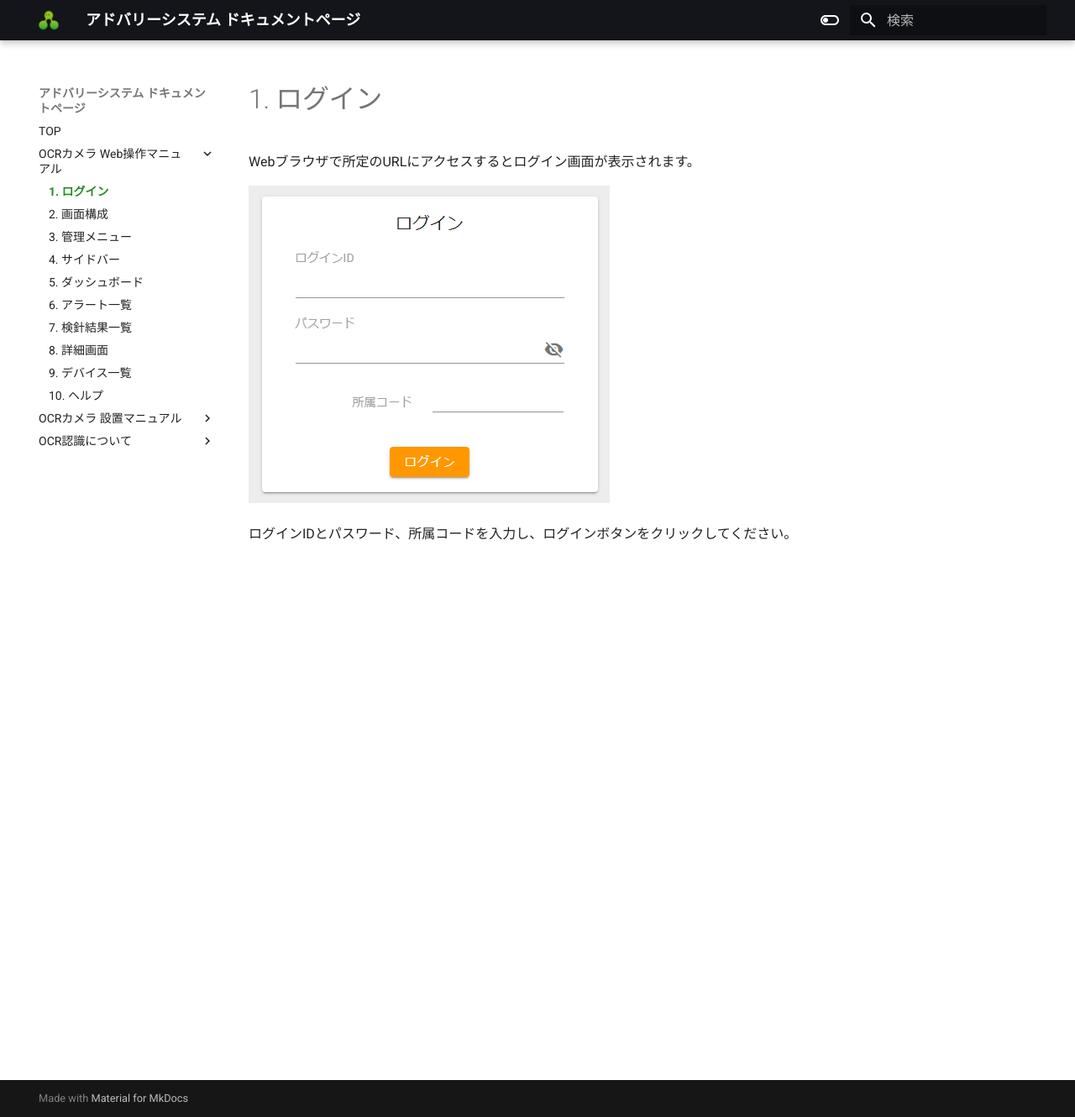
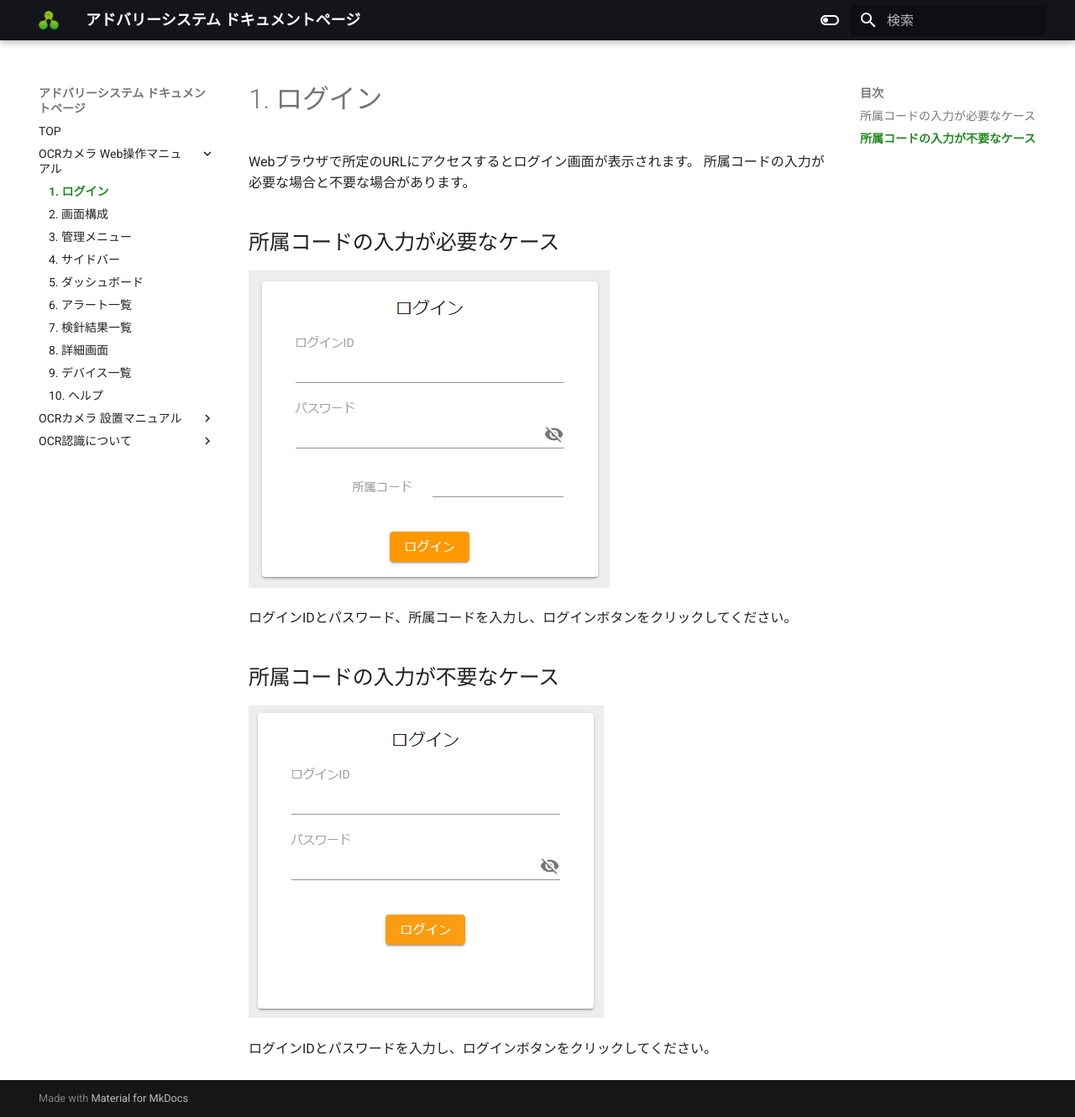
Before and after one commit to advaly/docs, an MkDocs documentation site: the page built from docs/OCRカメラ Web操作マニュアル/01_login.md, in a window 1280 px wide and 1330 px high. Shown: the whole window at 84% size. Built offline with MkDocs 1.6.1 and Material for MkDocs 9.7.7, drawn with Linux system fonts in a browser that asks for light colours.

Commit message:
ocrcam: 所属コード不要のログイン方法を追加

```diff
--- a/docs/OCRカメラ Web操作マニュアル/01_login.md
+++ b/docs/OCRカメラ Web操作マニュアル/01_login.md
@@ -2,7 +2,16 @@
 
 
 Webブラウザで所定のURLにアクセスするとログイン画面が表示されます。
+所属コードの入力が必要な場合と不要な場合があります。
+
+## 所属コードの入力が必要なケース
 
 ![](img/login.png)
 
 ログインIDとパスワード、所属コードを入力し、ログインボタンをクリックしてください。
+
+## 所属コードの入力が不要なケース
+
+![](img/login2.png)
+
+ログインIDとパスワードを入力し、ログインボタンをクリックしてください。
```
Also changed, not shown: docs/OCRカメラ Web操作マニュアル/img/login2.png (added).
